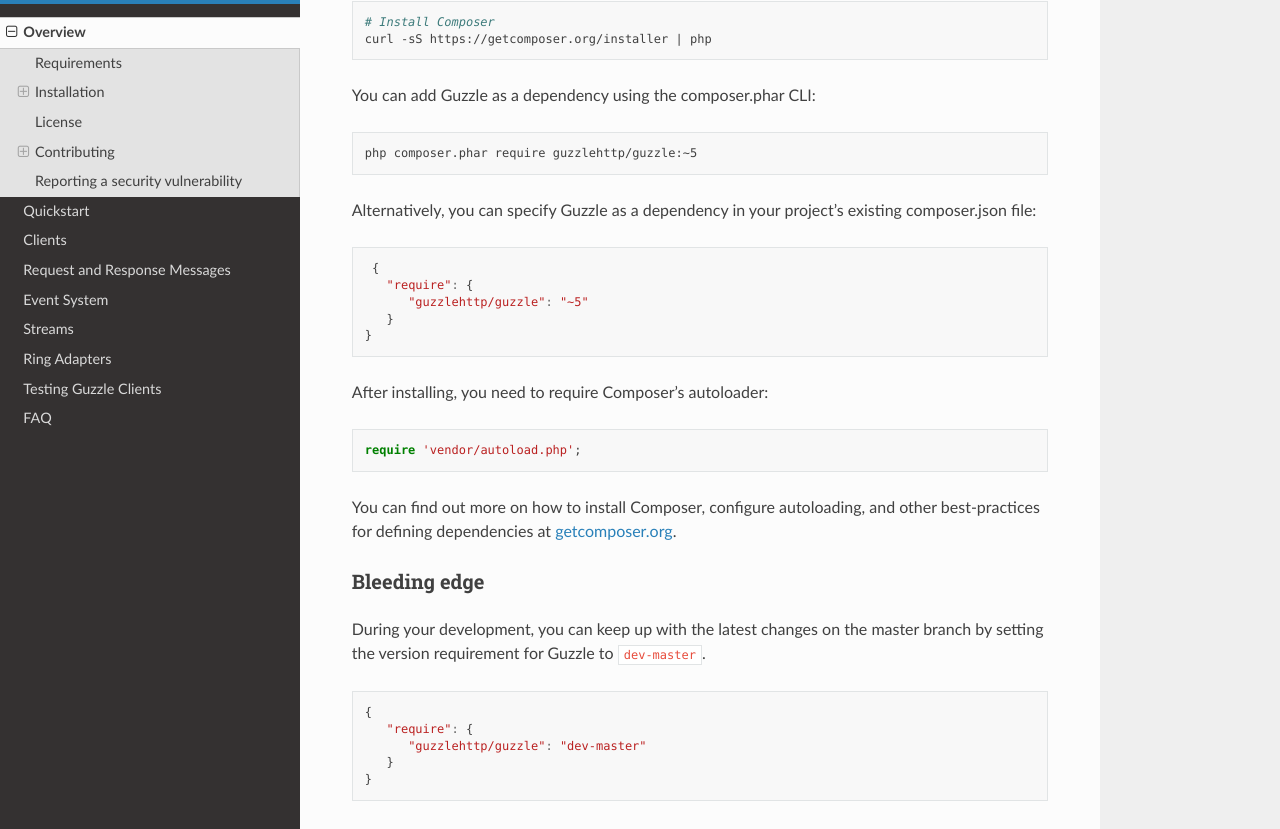
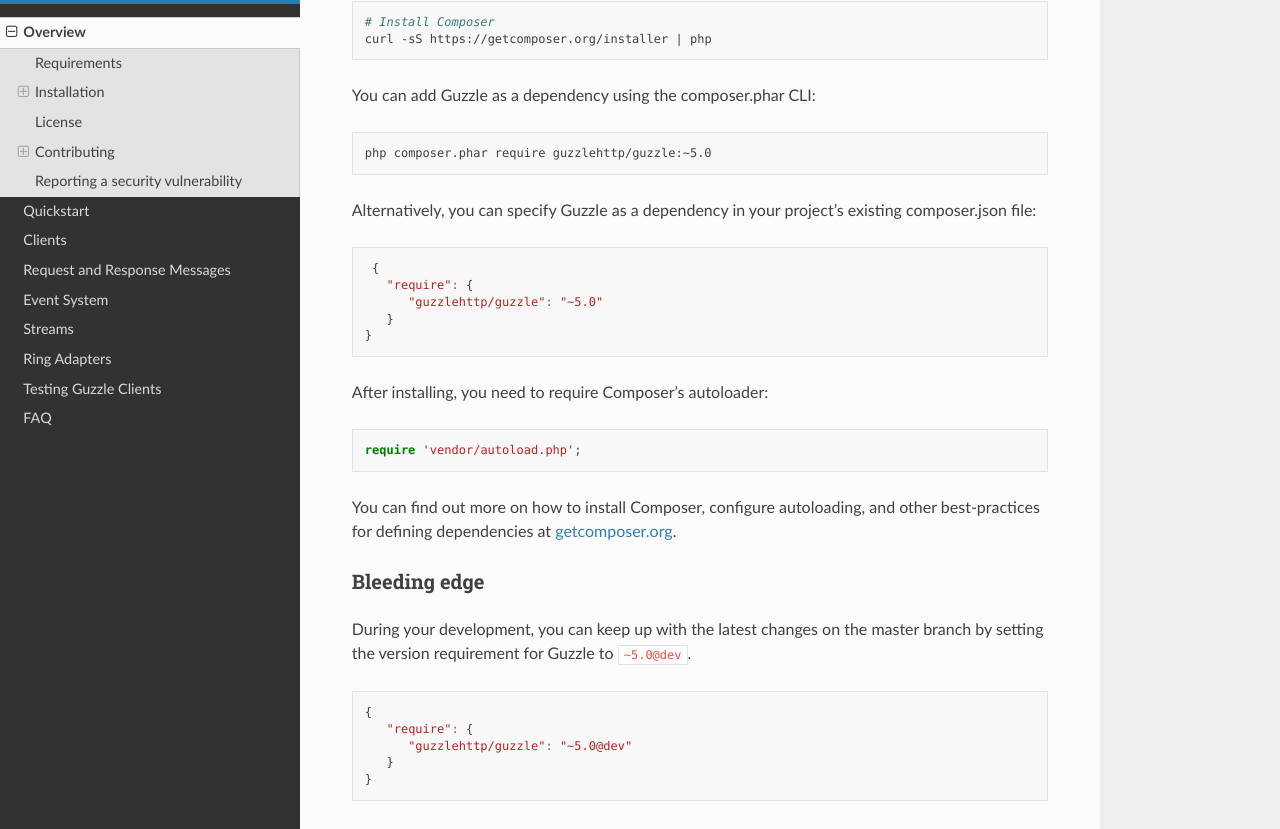
Before and after one commit to guzzle/guzzle, a Sphinx documentation site: the page built from docs/overview.rst, in a window 1280 px wide and 1400 px high, scrolled down 523 px. Shown: the part 114-943 px from the top of the window. Built offline with Sphinx 7.4.7 and the Read the Docs theme 2.0.0, drawn with Linux system fonts in a browser that asks for light colours.

Commit message:
Updated install instructions

```diff
--- a/docs/overview.rst
+++ b/docs/overview.rst
@@ -35,7 +35,7 @@
 
 .. code-block:: bash
 
-    php composer.phar require guzzlehttp/guzzle:~5
+    php composer.phar require guzzlehttp/guzzle:~5.0
 
 Alternatively, you can specify Guzzle as a dependency in your project's
 existing composer.json file:
@@ -44,7 +44,7 @@
 
     {
       "require": {
-         "guzzlehttp/guzzle": "~5"
+         "guzzlehttp/guzzle": "~5.0"
       }
    }
 
@@ -61,13 +61,13 @@
 -------------
 
 During your development, you can keep up with the latest changes on the master
-branch by setting the version requirement for Guzzle to ``dev-master``.
+branch by setting the version requirement for Guzzle to ``~5.0@dev``.
 
 .. code-block:: js
 
    {
       "require": {
-         "guzzlehttp/guzzle": "dev-master"
+         "guzzlehttp/guzzle": "~5.0@dev"
       }
    }
 
```
